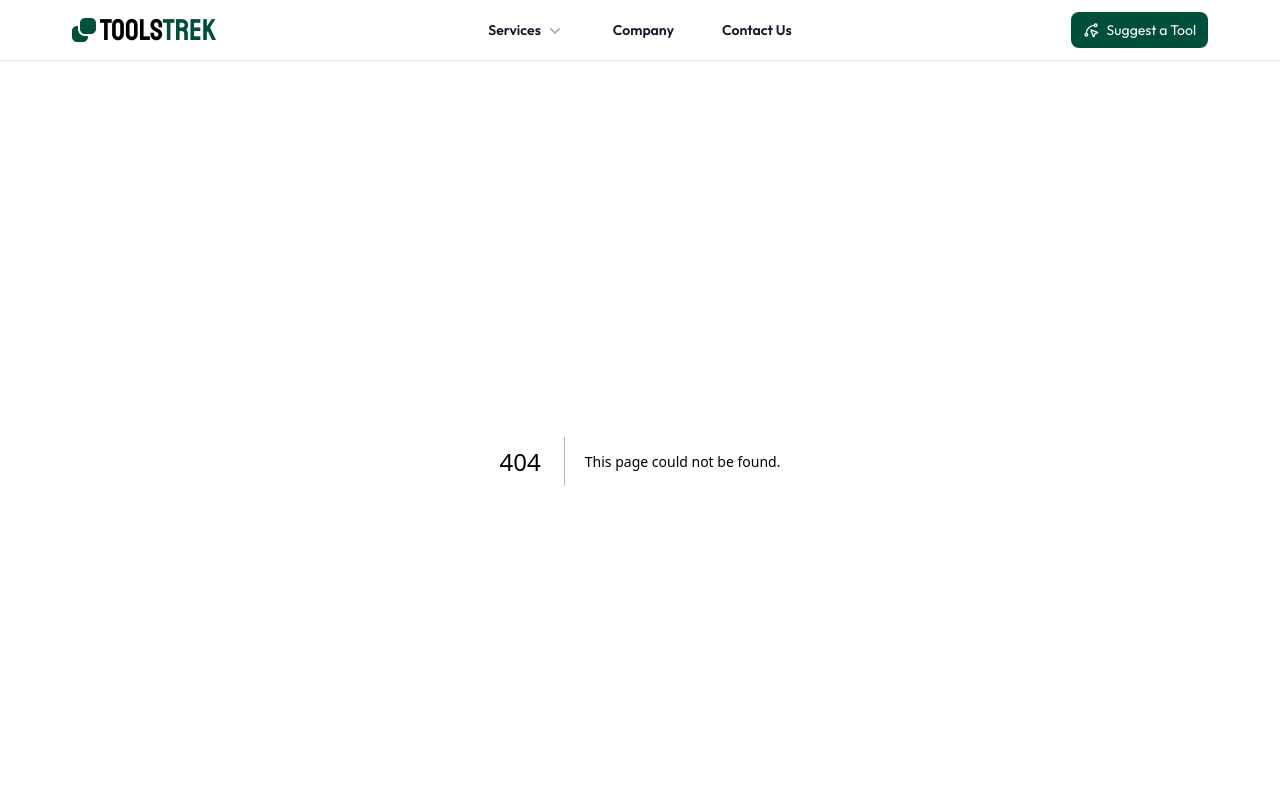
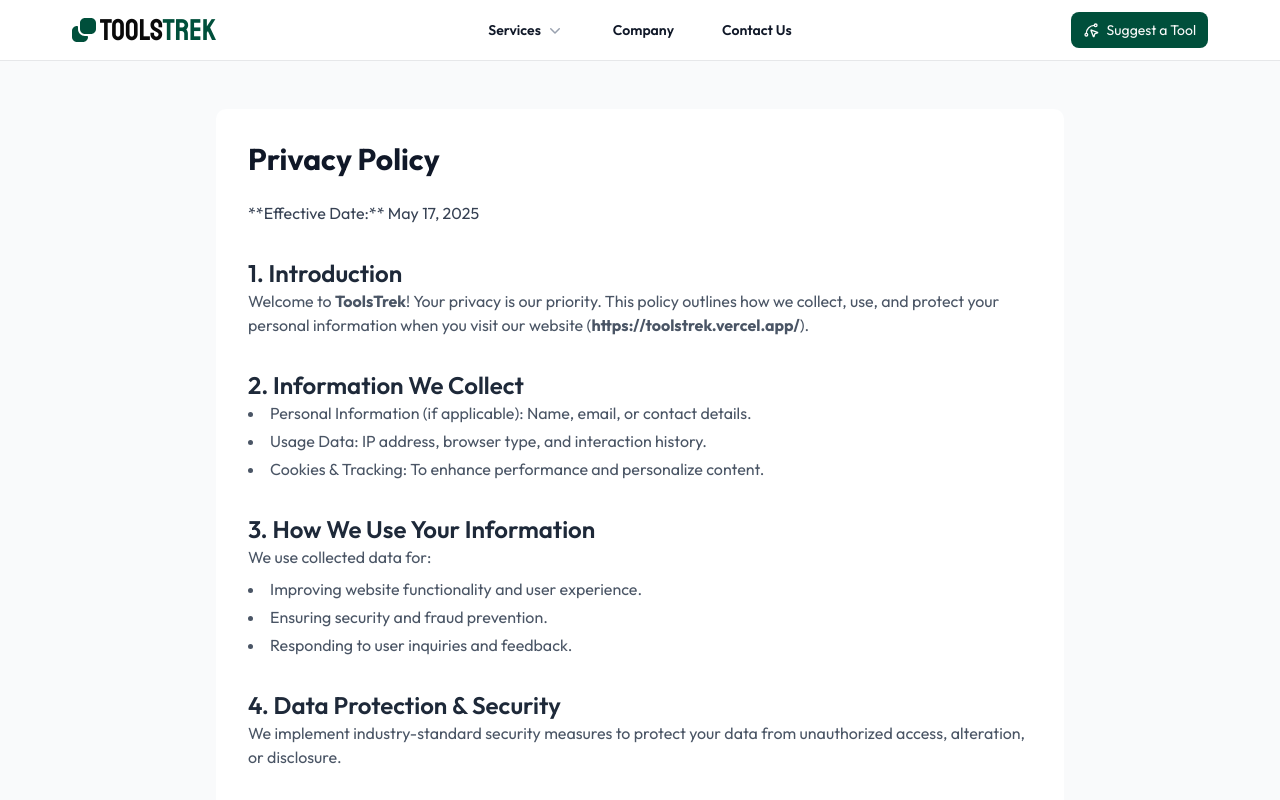
Before and after one commit to tasnimultas67/toolstrek, a Next.js app: page /privacy-policy in a window 1280 px wide. Before the commit this address had no page. Shown: the top 800 px of the page. Built offline with nearby package versions, Linux system fonts and the light colour scheme.

Commit message:
feat: Add Privacy Policy page with animations for enhanced user experience

```diff
--- /dev/null
+++ b/app/privacy-policy/page.js
@@ -0,0 +1,191 @@
+import React from "react";
+import * as motion from "motion/react-client";
+
+// Animation variants
+const containerVariants = {
+  hidden: { opacity: 0 },
+  visible: {
+    opacity: 1,
+    transition: {
+      staggerChildren: 0.1,
+      delayChildren: 0.2,
+    },
+  },
+};
+
+const itemVariants = {
+  hidden: { y: 20, opacity: 0 },
+  visible: {
+    y: 0,
+    opacity: 1,
+    transition: {
+      duration: 0.6,
+      ease: "easeOut",
+    },
+  },
+};
+
+const sectionVariants = {
+  hidden: { opacity: 0, y: 30 },
+  visible: {
+    opacity: 1,
+    y: 0,
+    transition: {
+      duration: 0.8,
+      ease: "easeOut",
+    },
+  },
+};
+
+const PrivacyPolicy = () => {
+  return (
+    <div className="bg-gray-50">
+      <motion.div
+        className="max-w-4xl mx-auto px-6 py-12 "
+        initial="hidden"
+        animate="visible"
+        variants={containerVariants}
+      >
+        <motion.div
+          className="bg-white rounded-lg p-8"
+          initial={{ opacity: 0, y: 20 }}
+          animate={{ opacity: 1, y: 0 }}
+          transition={{ duration: 0.8 }}
+        >
+          <motion.h1
+            className="text-3xl font-bold mb-6 text-gray-900"
+            variants={itemVariants}
+          >
+            Privacy Policy
+          </motion.h1>
+
+          <motion.p className="text-gray-700 mb-4" variants={itemVariants}>
+            **Effective Date:**{" "}
+            {new Date().toLocaleDateString("en-US", {
+              year: "numeric",
+              month: "long",
+              day: "numeric",
+            })}
+          </motion.p>
+
+          {[
+            {
+              title: "1. Introduction",
+              content: (
+                <p className="text-gray-600 mb-4">
+                  Welcome to <strong>ToolsTrek</strong>! Your privacy is our
+                  priority. This policy outlines how we collect, use, and
+                  protect your personal information when you visit our website (
+                  <strong>https://toolstrek.vercel.app/</strong>).
+                </p>
+              ),
+            },
+            {
+              title: "2. Information We Collect",
+              content: (
+                <ul className="list-disc list-inside text-gray-600 mb-4 space-y-1">
+                  <li>
+                    Personal Information (if applicable): Name, email, or
+                    contact details.
+                  </li>
+                  <li>
+                    Usage Data: IP address, browser type, and interaction
+                    history.
+                  </li>
+                  <li>
+                    Cookies & Tracking: To enhance performance and personalize
+                    content.
+                  </li>
+                </ul>
+              ),
+            },
+            {
+              title: "3. How We Use Your Information",
+              content: (
+                <>
+                  <p className="text-gray-600 mb-2">
+                    We use collected data for:
+                  </p>
+                  <ul className="list-disc list-inside text-gray-600 mb-4 space-y-1">
+                    <li>
+                      Improving website functionality and user experience.
+                    </li>
+                    <li>Ensuring security and fraud prevention.</li>
+                    <li>Responding to user inquiries and feedback.</li>
+                  </ul>
+                </>
+              ),
+            },
+            {
+              title: "4. Data Protection & Security",
+              content: (
+                <p className="text-gray-600 mb-4">
+                  We implement industry-standard security measures to protect
+                  your data from unauthorized access, alteration, or disclosure.
+                </p>
+              ),
+            },
+            {
+              title: "5. Third-Party Services",
+              content: (
+                <p className="text-gray-600 mb-4">
+                  ToolsTrek may use third-party tools (e.g., Google Analytics,
+                  payment gateways) that follow their own privacy practices.
+                </p>
+              ),
+            },
+            {
+              title: "6. Your Privacy Choices",
+              content: (
+                <>
+                  <p className="text-gray-600 mb-2">You have the right to:</p>
+                  <ul className="list-disc list-inside text-gray-600 mb-4 space-y-1">
+                    <li>Opt-out of cookies via browser settings.</li>
+                    <li>Request data deletion (if applicable).</li>
+                  </ul>
+                </>
+              ),
+            },
+            {
+              title: "7. Contact Us",
+              content: (
+                <p className="text-gray-600 mb-4">
+                  For privacy-related concerns, contact us at: 📧{" "}
+                  <strong>contact.toolstrek@gmail.com</strong> 🌐{" "}
+                  <a
+                    href="/contact-us"
+                    className="text-brandColor hover:underline"
+                  >
+                    Contact Page
+                  </a>
+                </p>
+              ),
+            },
+          ].map((section, index) => (
+            <motion.div
+              key={index}
+              variants={sectionVariants}
+              initial="hidden"
+              whileInView="visible"
+              viewport={{ once: true, margin: "-50px" }}
+            >
+              <h2 className="text-2xl font-semibold mt-8 text-gray-800">
+                {section.title}
+              </h2>
+              <motion.div
+                initial={{ opacity: 0 }}
+                whileInView={{ opacity: 1 }}
+                viewport={{ once: true }}
+                transition={{ delay: 0.2 }}
+              >
+                {section.content}
+              </motion.div>
+            </motion.div>
+          ))}
+        </motion.div>
+      </motion.div>
+    </div>
+  );
+};
+
+export default PrivacyPolicy;
--- a/app/tools-compo/Footer.js
+++ b/app/tools-compo/Footer.js
@@ -26,6 +26,7 @@ const companies = [
   { name: "Contact Us", url: "/contact-us" },
   { name: "Suggest a Tool", url: "/contact-us" },
   { name: "Frequently Asked Questions", url: "/faq" },
+  { name: "Privacy Policy", url: "/privacy-policy" },
 ];
 
 const services = [
```
